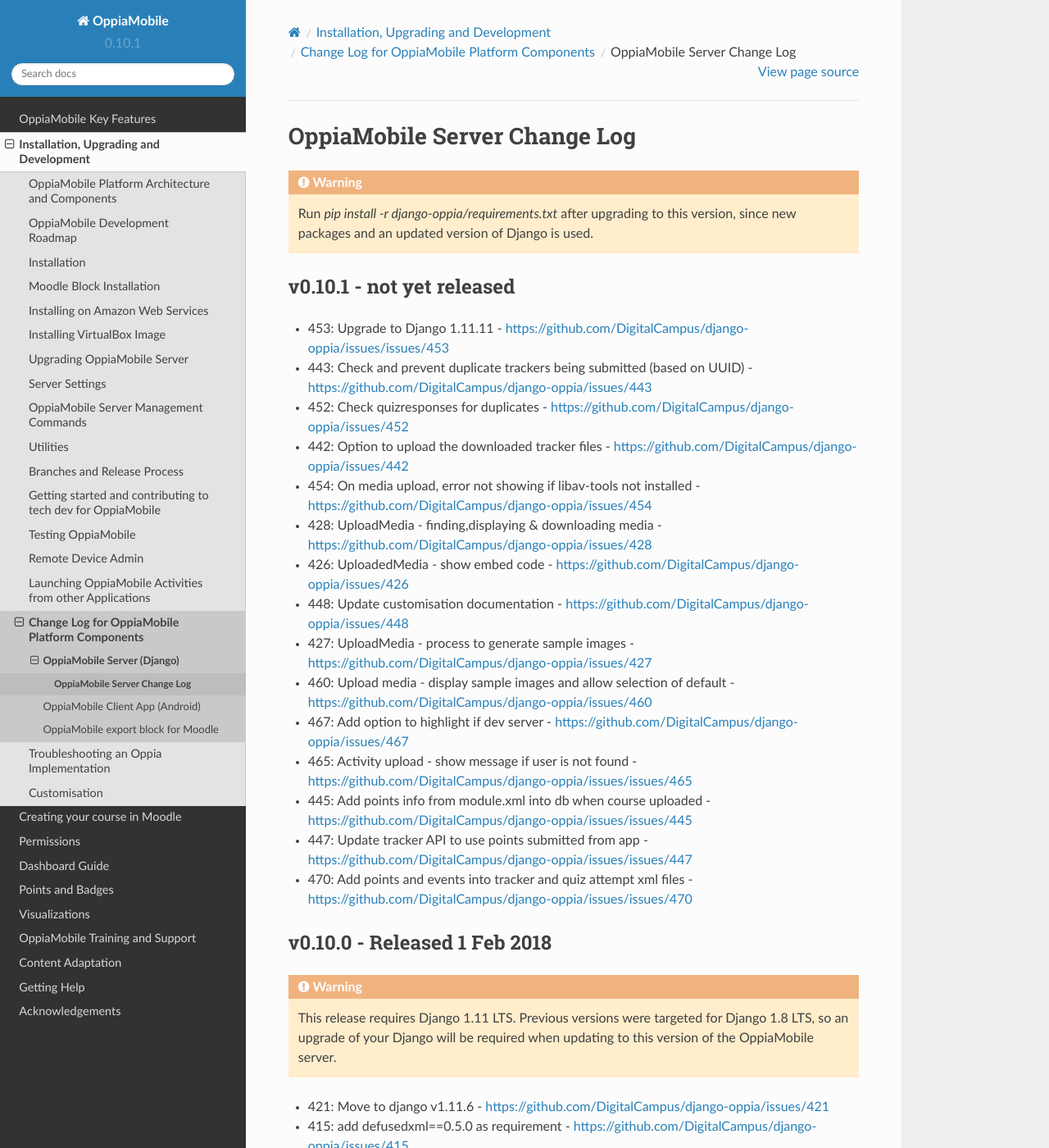
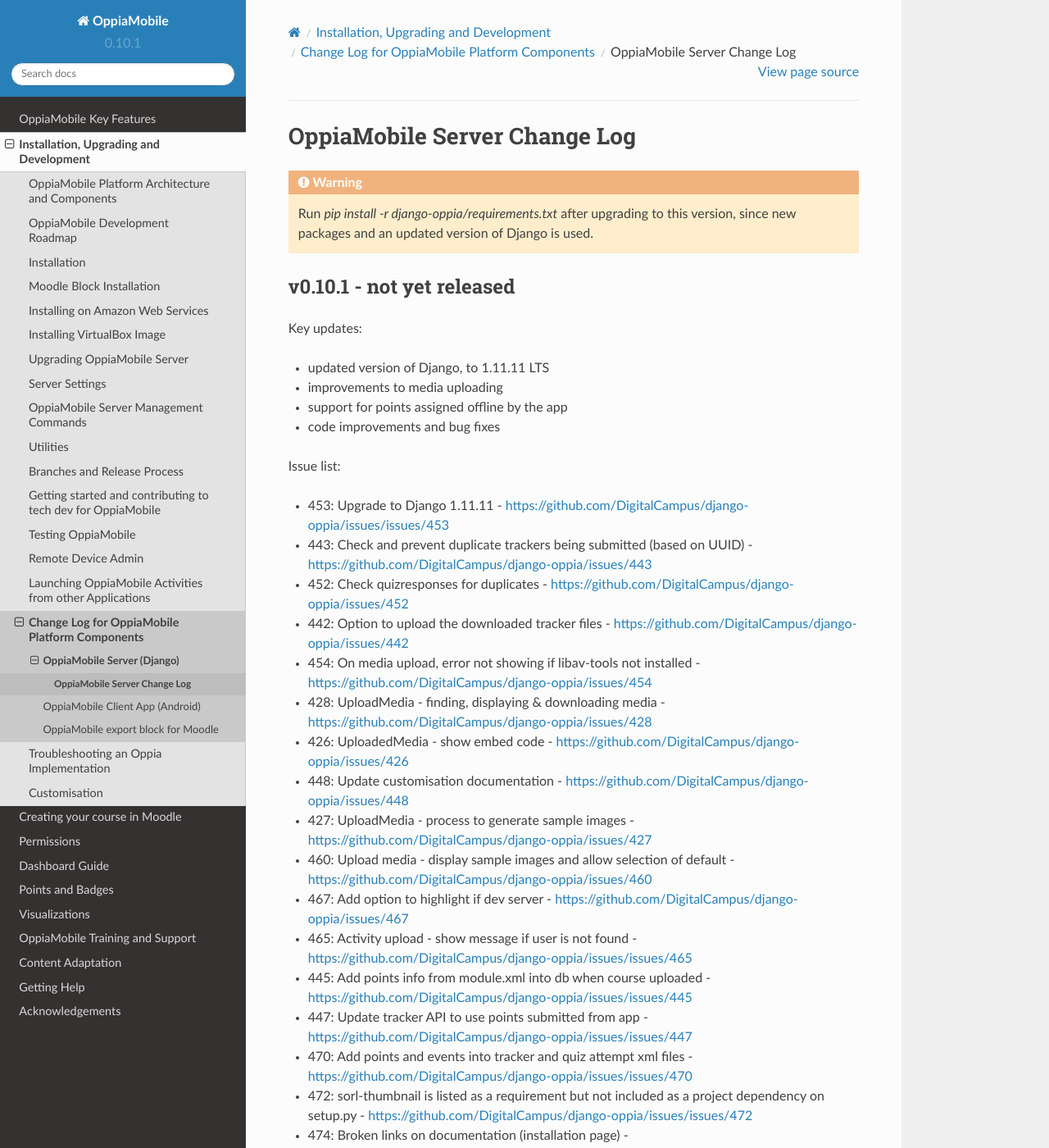
Before and after one commit to DigitalCampus/django-oppia, a Sphinx documentation site: the page built from docs/dev/changelog_server.rst, in a window 1280 px wide and 1400 px high. Shown: the whole window at 82% size. Built offline with Sphinx 7.4.7 and the Read the Docs theme 2.0.0, drawn with Linux system fonts in a browser that asks for light colours; the version number is read from the project's files by our own code; some of the changed text lies outside the part shown.

Commit message:
update docs

```diff
--- a/docs/dev/changelog_server.rst
+++ b/docs/dev/changelog_server.rst
@@ -11,12 +11,21 @@
 v0.10.1 - not yet released
 --------------------------------
 
+Key updates:
+
+* updated version of Django, to 1.11.11 LTS
+* improvements to media uploading
+* support for points assigned offline by the app
+* code improvements and bug fixes
+
+Issue list:
+
 * 453: Upgrade to Django 1.11.11 - https://github.com/DigitalCampus/django-oppia/issues/issues/453
 * 443: Check and prevent duplicate trackers being submitted (based on UUID) - https://github.com/DigitalCampus/django-oppia/issues/443
 * 452: Check quizresponses for duplicates - https://github.com/DigitalCampus/django-oppia/issues/452
 * 442: Option to upload the downloaded tracker files - https://github.com/DigitalCampus/django-oppia/issues/442
 * 454: On media upload, error not showing if libav-tools not installed - https://github.com/DigitalCampus/django-oppia/issues/454
-* 428: UploadMedia - finding,displaying & downloading media - https://github.com/DigitalCampus/django-oppia/issues/428
+* 428: UploadMedia - finding, displaying & downloading media - https://github.com/DigitalCampus/django-oppia/issues/428
 * 426: UploadedMedia - show embed code - https://github.com/DigitalCampus/django-oppia/issues/426
 * 448: Update customisation documentation - https://github.com/DigitalCampus/django-oppia/issues/448
 * 427: UploadMedia - process to generate sample images - https://github.com/DigitalCampus/django-oppia/issues/427
@@ -26,6 +35,8 @@
 * 445: Add points info from module.xml into db when course uploaded - https://github.com/DigitalCampus/django-oppia/issues/issues/445
 * 447: Update tracker API to use points submitted from app - https://github.com/DigitalCampus/django-oppia/issues/issues/447
 * 470: Add points and events into tracker and quiz attempt xml files - https://github.com/DigitalCampus/django-oppia/issues/issues/470
+* 472: sorl-thumbnail is listed as a requirement but not included as a project dependency on setup.py - https://github.com/DigitalCampus/django-oppia/issues/issues/472
+* 474: Broken links on documentation (installation page) - https://github.com/DigitalCampus/django-oppia/issues/issues/474
 
 .. _serverv0.10.0:
 
```
